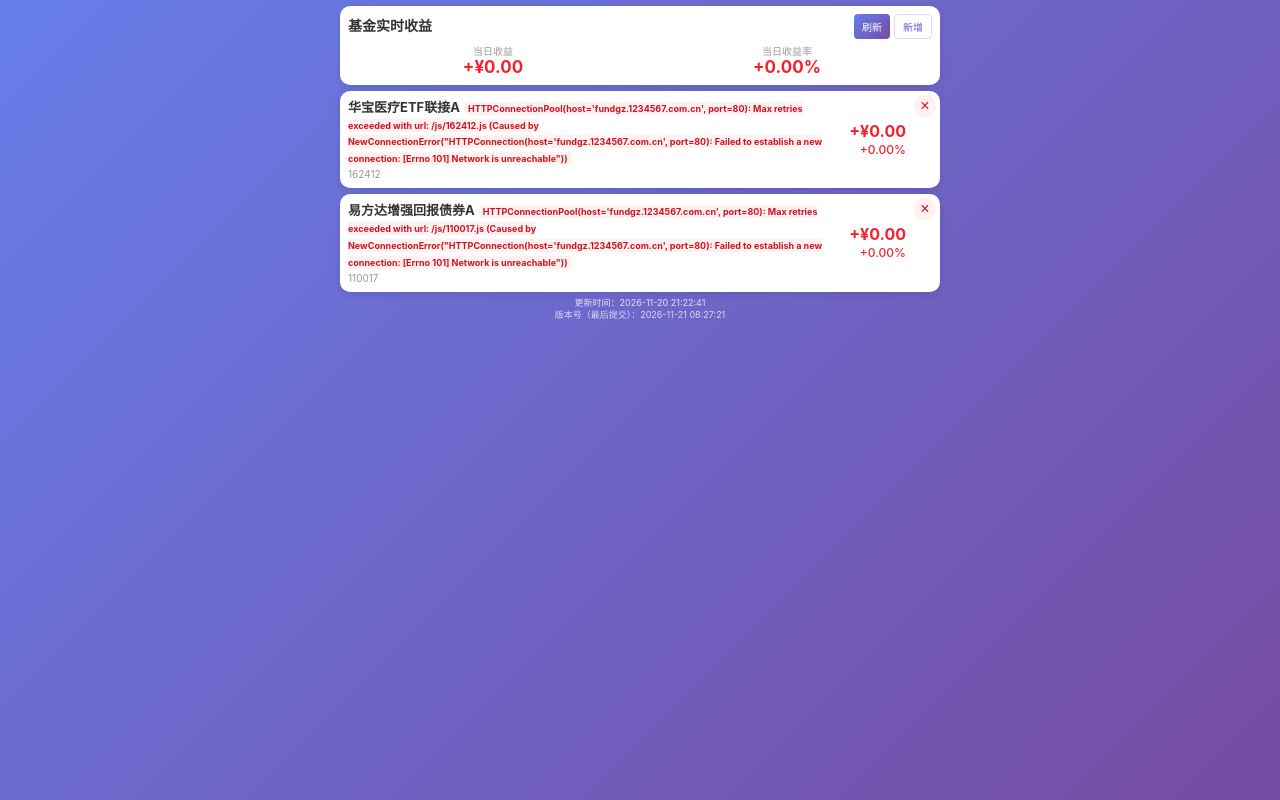
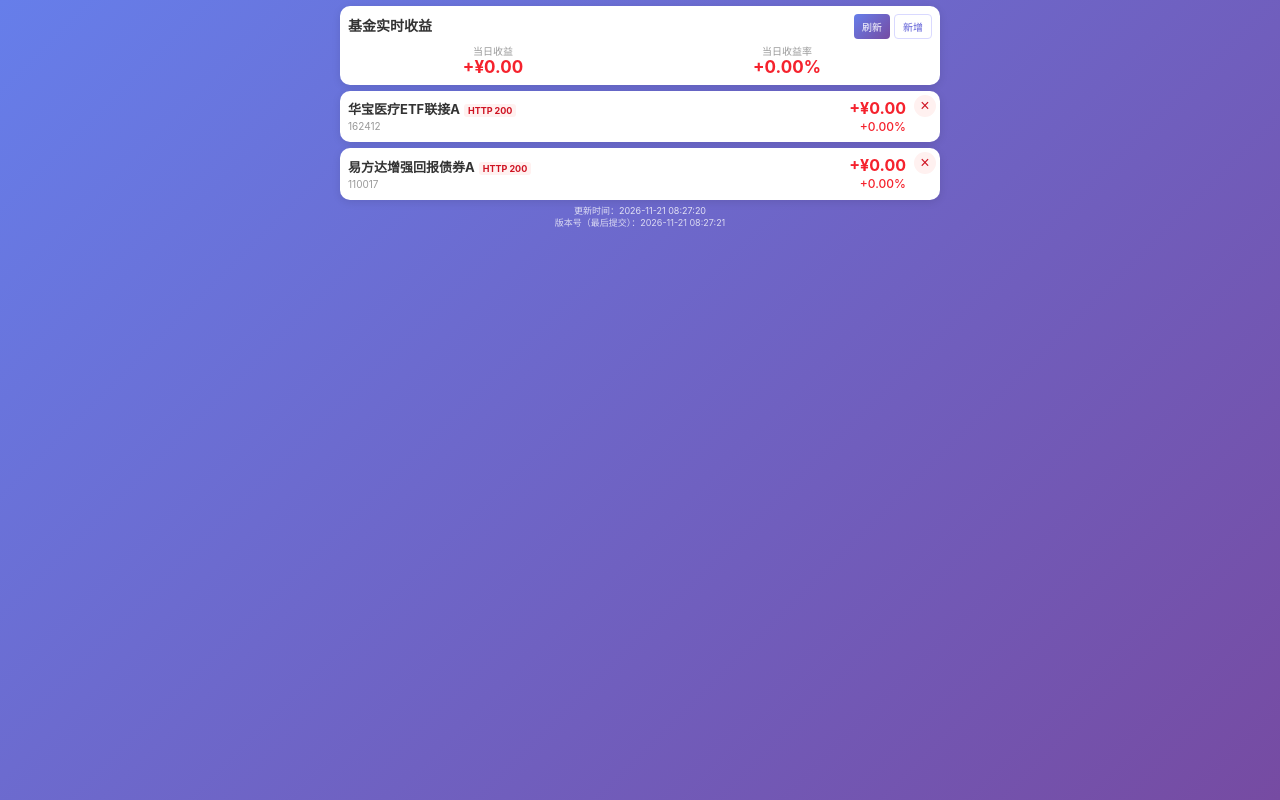
Before and after one commit to dalinna/fund-tracker, a plain HTML site: page index.html in a window 1280 px wide. Drawn offline with Linux system fonts and the light colour scheme.

Commit message:
Update fund data 2026-11-21 08:27:21

```diff
--- a/index.html
+++ b/index.html
@@ -369,7 +369,7 @@
             </div>
         </div>
         <div id="fund-list"></div>
-        <div class="update-time" id="update-time">更新时间：2026-11-20 21:22:41</div>
+        <div class="update-time" id="update-time">更新时间：2026-11-21 08:27:20</div>
         <div class="version-time" id="version-time">版本号：--</div>
     </div>
     <div class="modal-mask hidden" id="add-fund-modal-mask">
@@ -397,7 +397,7 @@
     <script>
         const STORAGE_KEY = 'fund_tracker_portfolio_v1';
         const initialPortfolio = [{"code": "162412", "shares": 51409.0, "name": "华宝医疗ETF联接A"}, {"code": "110017", "shares": 5730.19, "name": "易方达增强回报债券A"}];
-        const initialFundStates = {"162412": {"dayProfit": 0.0, "dayRate": 0.0, "previousValue": 35605.8734, "error": "HTTPConnectionPool(host='fundgz.1234567.com.cn', port=80): Max retries exceeded with url: /js/162412.js (Caused by NewConnectionError(\"HTTPConnection(host='fundgz.1234567.com.cn', port=80): Failed to establish a new connection: [Errno 101] Network is unreachable\"))"}, "110017": {"dayProfit": 0.0, "dayRate": 0.0, "previousValue": 7999.918258999999, "error": "HTTPConnectionPool(host='fundgz.1234567.com.cn', port=80): Max retries exceeded with url: /js/110017.js (Caused by NewConnectionError(\"HTTPConnection(host='fundgz.1234567.com.cn', port=80): Failed to establish a new connection: [Errno 101] Network is unreachable\"))"}};
+        const initialFundStates = {"162412": {"dayProfit": 0.0, "dayRate": 0.0, "previousValue": 35605.8734, "error": "HTTP 200"}, "110017": {"dayProfit": 0.0, "dayRate": 0.0, "previousValue": 7999.918258999999, "error": "HTTP 200"}};
         let portfolio = [];
         let fundStates = {};
 
```
